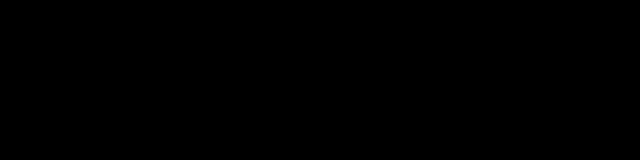
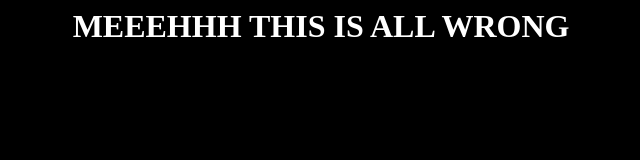
Before and after one commit to Jeliee/hello-world, a plain HTML site: page index.html in a window 1280 px wide. Shown: the whole page, without its empty margins (319-959 px from the left). Drawn offline with Linux system fonts and the light colour scheme.

Commit message:
Update index.html

```diff
--- a/index.html
+++ b/index.html
@@ -2,6 +2,9 @@
 <head>
 <style>
 
+h1 {
+color:#fff;
+}
 i {
 font-size: 10px;
 }
@@ -17,6 +20,7 @@ background: #000;
 </style>
 </head>
 <body> <center>
+  <h1> MEEEHHH THIS IS ALL WRONG </h1>
 <p> test file! it might work! <p>
 <i> or not.. </i>
 </center>
```
